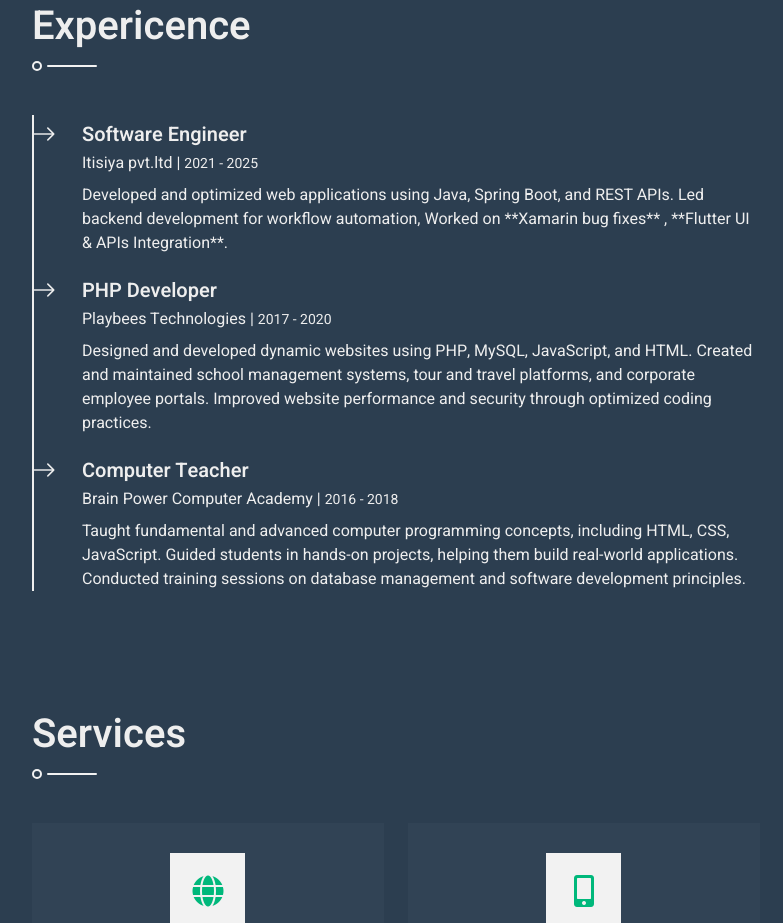
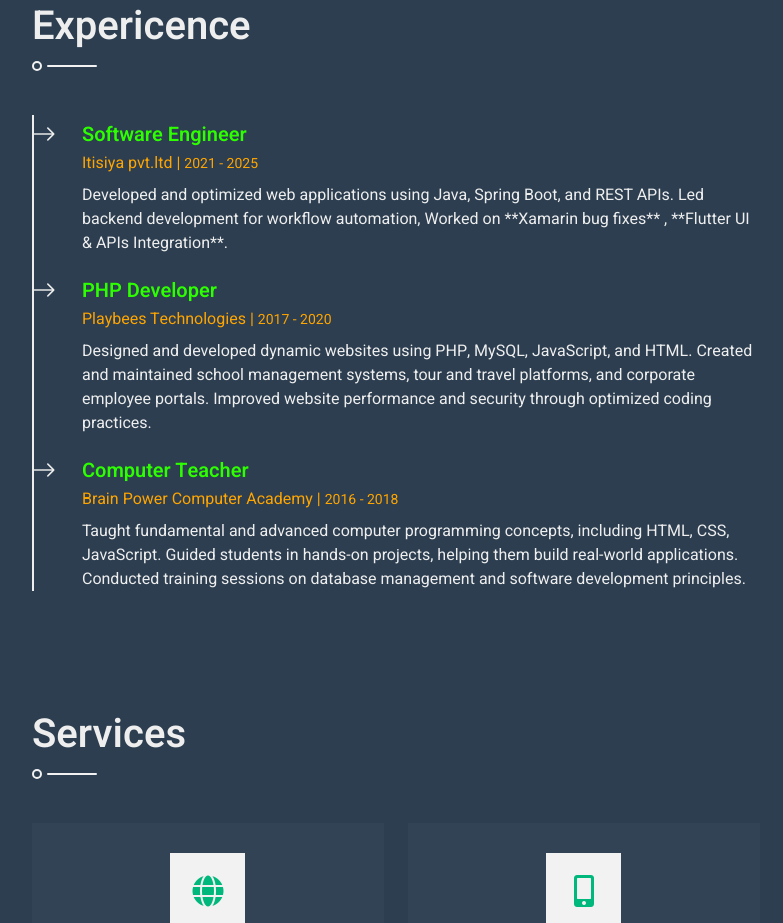
Before and after one commit to clickkeshab/portfolio, a plain HTML site: page index.html in a window 1280 px wide. Shown: the part 898-1821 px from the top of the page, without its empty margins (438-1221 px from the left). Drawn offline with nearby package versions, Linux system fonts and the light colour scheme.

Commit message:
color change of exprience section

```diff
--- a/index.html
+++ b/index.html
@@ -225,22 +225,22 @@
                         <div class="border-start border-2 border-light pt-2 ps-5">
                             <div class="position-relative mb-4">
                                 <span class="bi bi-arrow-right fs-4 text-light position-absolute" style="top: -5px; left: -50px;"></span>
-                                <h5 class="mb-1">Software Engineer</h5>
-                                <p class="mb-2">Itisiya pvt.ltd | <small>2021 - 2025</small></p>
+                                <h5 class="mb-1" style="color: #2dff00;">Software Engineer</h5>
+                                <p class="mb-2"  style="color: orange">Itisiya pvt.ltd | <small>2021 - 2025</small></p>
                                 <p>Developed and optimized web applications using Java, Spring Boot, and REST APIs. Led backend development for workflow automation, Worked on **Xamarin bug fixes** , **Flutter UI & APIs Integration**. </p>
 
                             </div>
                             <div class="position-relative mb-4">
                                 <span class="bi bi-arrow-right fs-4 text-light position-absolute" style="top: -5px; left: -50px;"></span>
-                                <h5 class="mb-1">PHP Developer</h5>
-                                <p class="mb-2">Playbees Technologies | <small>2017 - 2020</small></p>
+                                <h5 class="mb-1" style="color: #2dff00;">PHP Developer</h5>
+                                <p class="mb-2"  style="color: orange">Playbees Technologies | <small>2017 - 2020</small></p>
                                 <p>Designed and developed dynamic websites using PHP, MySQL, JavaScript, and HTML. Created and maintained school management systems, tour and travel platforms, and corporate employee portals. Improved website performance and security through optimized coding practices.</p>
 
                             </div>
                             <div class="position-relative mb-4">
                                 <span class="bi bi-arrow-right fs-4 text-light position-absolute" style="top: -5px; left: -50px;"></span>
-                                <h5 class="mb-1">Computer Teacher</h5>
-                                <p class="mb-2">Brain Power Computer Academy | <small>2016 - 2018</small></p>
+                                <h5 class="mb-1" style="color: #2dff00;">Computer Teacher</h5>
+                                <p class="mb-2" style="color: orange">Brain Power Computer Academy | <small>2016 - 2018</small></p>
                                 <p>Taught fundamental and advanced computer programming concepts, including HTML, CSS, JavaScript. Guided students in hands-on projects, helping them build real-world applications. Conducted training sessions on database management and software development principles.</p>
 
                             </div>
```
